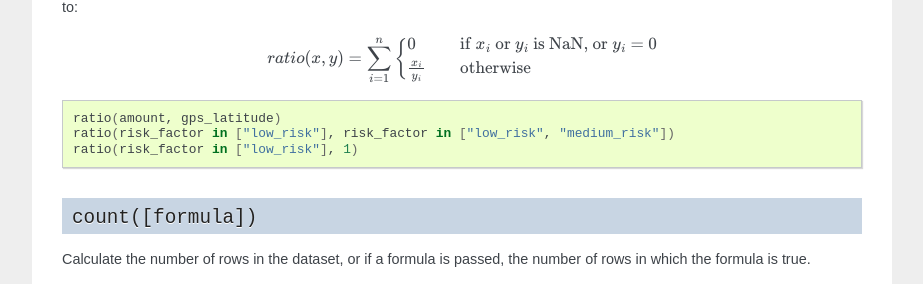
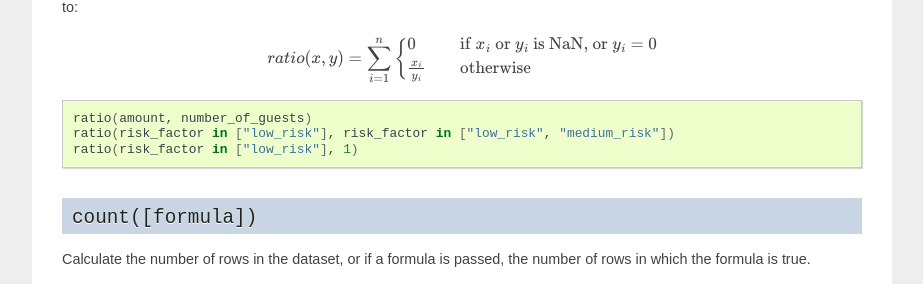
Before and after one commit to pld/bamboo, a Sphinx documentation site: the page built from docs/aggregations.rst, in a window 1280 px wide. Shown: the part 943-1227 px from the top of the page, without its empty margins (198-1121 px from the left). Built offline with Sphinx 7.4.7, drawn with Linux system fonts in a browser that asks for light colours; formulas are drawn with MathJax 3.

Commit message:
sensible ration, closes #336

```diff
--- a/docs/aggregations.rst
+++ b/docs/aggregations.rst
@@ -61,7 +61,7 @@ equivalent to:
 
 .. code-block:: sh
 
-    ratio(amount, gps_latitude)
+    ratio(amount, number_of_guests)
     ratio(risk_factor in ["low_risk"], risk_factor in ["low_risk", "medium_risk"])
     ratio(risk_factor in ["low_risk"], 1)
 
```
